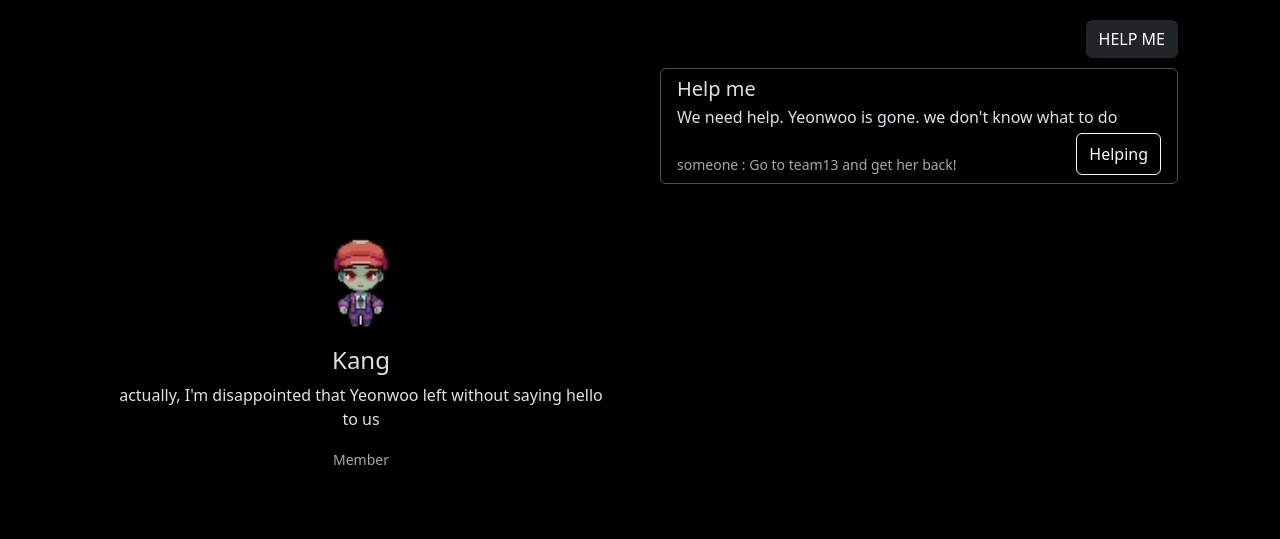
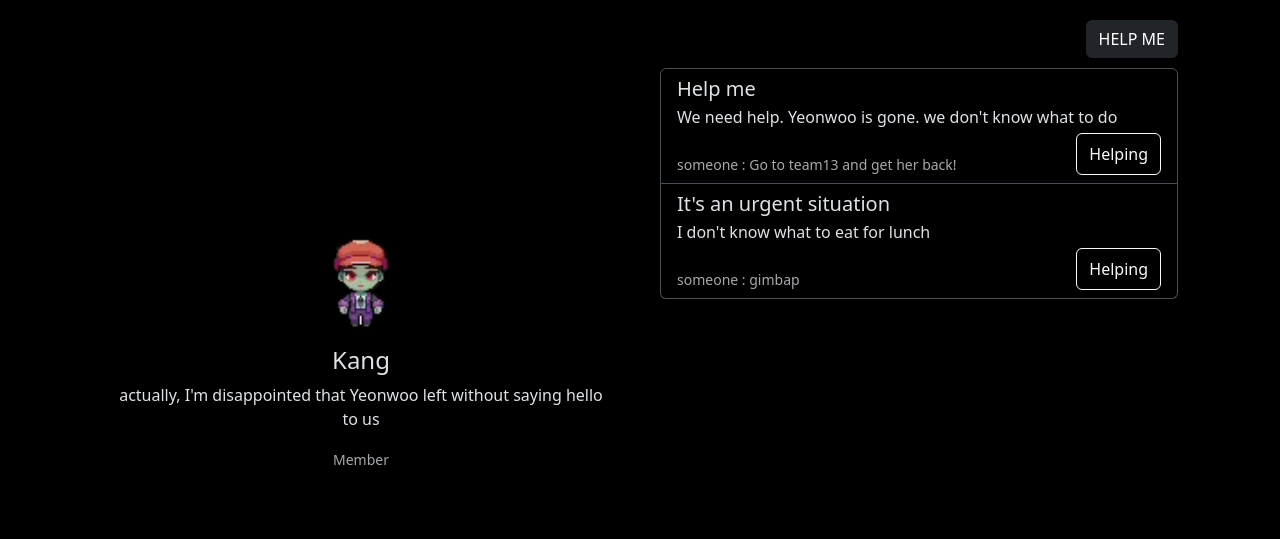
Before and after one commit to hjn5018/dowajo, a Flask app: page /member3 in a window 1280 px wide. Shown: the part 72-611 px from the top of the page. Run offline with Flask 3, Linux system fonts and the light colour scheme.

Commit message:
발표용 약간의 편법

```diff
--- a/Project/templates/member3.html
+++ b/Project/templates/member3.html
@@ -196,6 +196,27 @@
           </a>
           {% endfor %}
           <!-- 나머지 리스트 아이템들 -->
+          <a
+            href="#"
+            class="list-group-item list-group-item-action"
+            style="background-color: transparent"
+          >
+            <div class="d-flex w-100 justify-content-between">
+              <h5 class="mb-1">It's an urgent situation</h5>
+            </div>
+            <p class="mb-1">I don't know what to eat for lunch</p>
+            <div class="d-flex w-100 justify-content-between">
+              <small class="text-body-secondary"><br />someone : gimbap</small>
+              <button
+                type="button"
+                class="btn btn-outline-light"
+                data-bs-toggle="modal"
+                data-bs-target="#exampleModal2"
+              >
+                Helping
+              </button>
+            </div>
+          </a>
         </div>
       </div>
     </div>
```
Also changed, not shown: Project/database.db.
